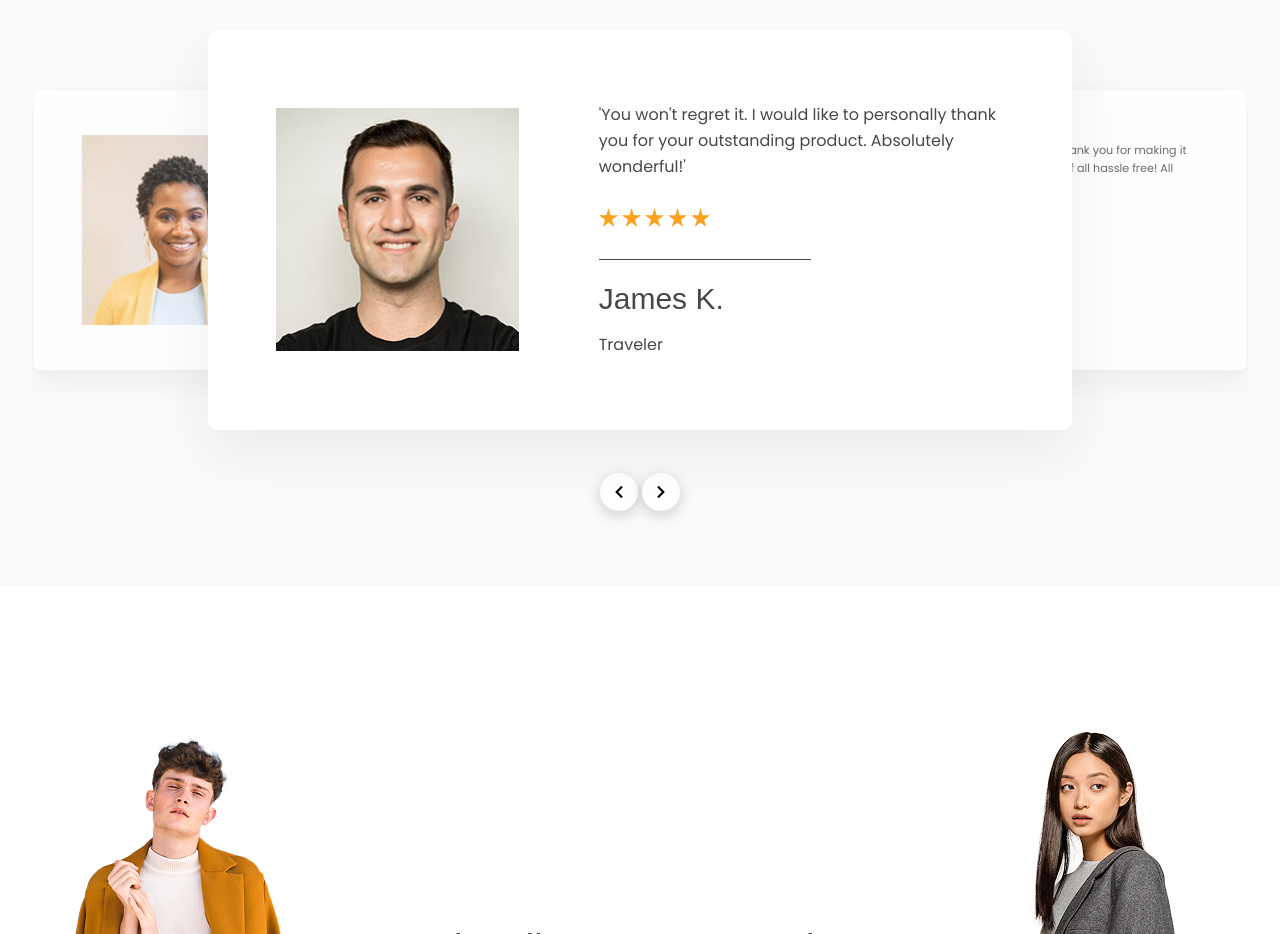
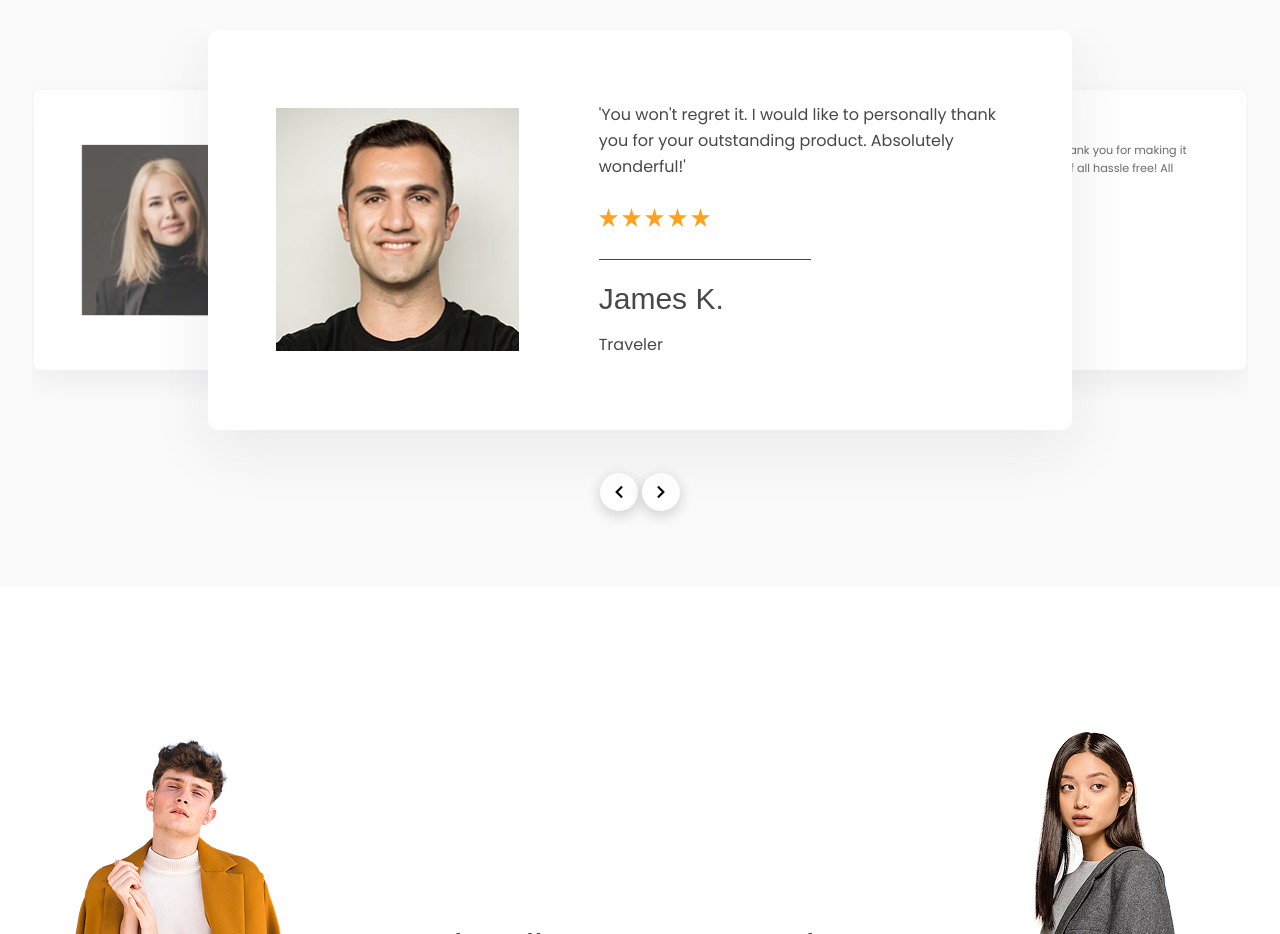
Before and after one commit to akinbo-emmanuel/online-shopping, a Next.js app: page / in a window 1280 px wide. Shown: the part 2100-3034 px from the top of the page. Built offline with nearby package versions, Linux system fonts and the light colour scheme; a web font is replaced by a local one.

Commit message:
Removed unnecessary testimonials

```diff
--- a/components/home/TestimonialCarousel.tsx
+++ b/components/home/TestimonialCarousel.tsx
@@ -32,22 +32,8 @@ const testimonials: Testimonial[] = [
   {
     id: 3,
     image: person3,
-    text: `I was looking for. Thank you for making it pleasant and most of all hassle free. So great.`,
+    text: "Items that I ordered were the best investment I ever made. I can't say enough about your quality service.",
     author: "Donn W.",
-    role: "Customer",
-  },
-  {
-    id: 4,
-    image: person1,
-    text: `I was looking for. Thank you for making it pleasant and most of all hassle free. So great.`,
-    author: "Funn W.",
-    role: "Customer",
-  },
-  {
-    id: 5,
-    image: person2,
-    text: `I was looking for. Thank you for making it pleasant and most of all hassle free. So great.`,
-    author: "Main W.",
     role: "Customer",
   },
 ];
```
